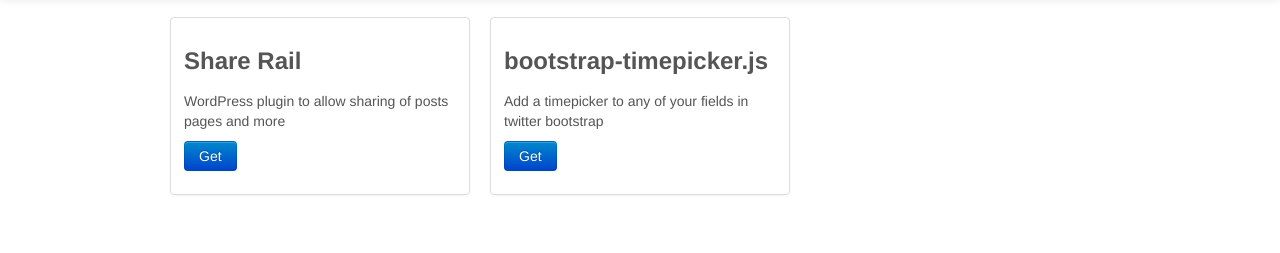
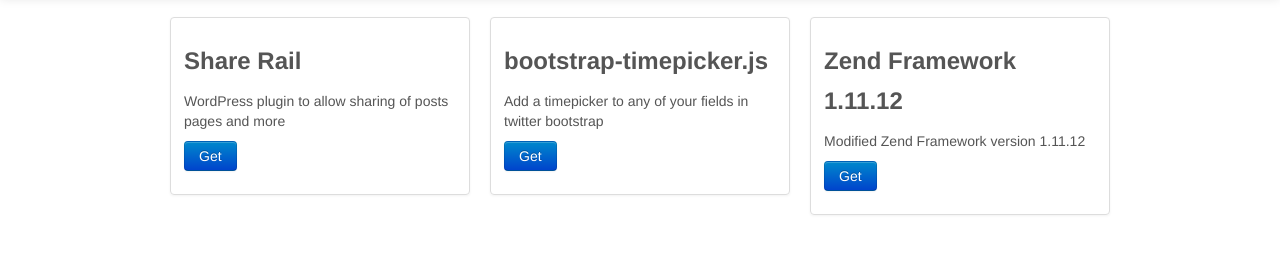
Before and after one commit to Bloafer/bloafer.github.com, a plain HTML site: page index.html in a window 1280 px wide. Shown: the part 43-296 px from the top of the page. Drawn offline with Linux system fonts and the light colour scheme.

Commit message:
Update to add zend framework

```diff
--- a/index.html
+++ b/index.html
@@ -43,6 +43,15 @@
               </div>
             </div>
           </li>
+          <li class="span4">
+            <div class="thumbnail">
+              <div class="caption">
+                <h3>Zend Framework 1.11.12</h3>
+                <p>Modified Zend Framework version 1.11.12</p>
+                <p><a class="btn btn-primary" href="https://github.com/Bloafer/zend">Get</a></p>
+              </div>
+            </div>
+          </li>
         </ul>
     </div>
   </body>
```
